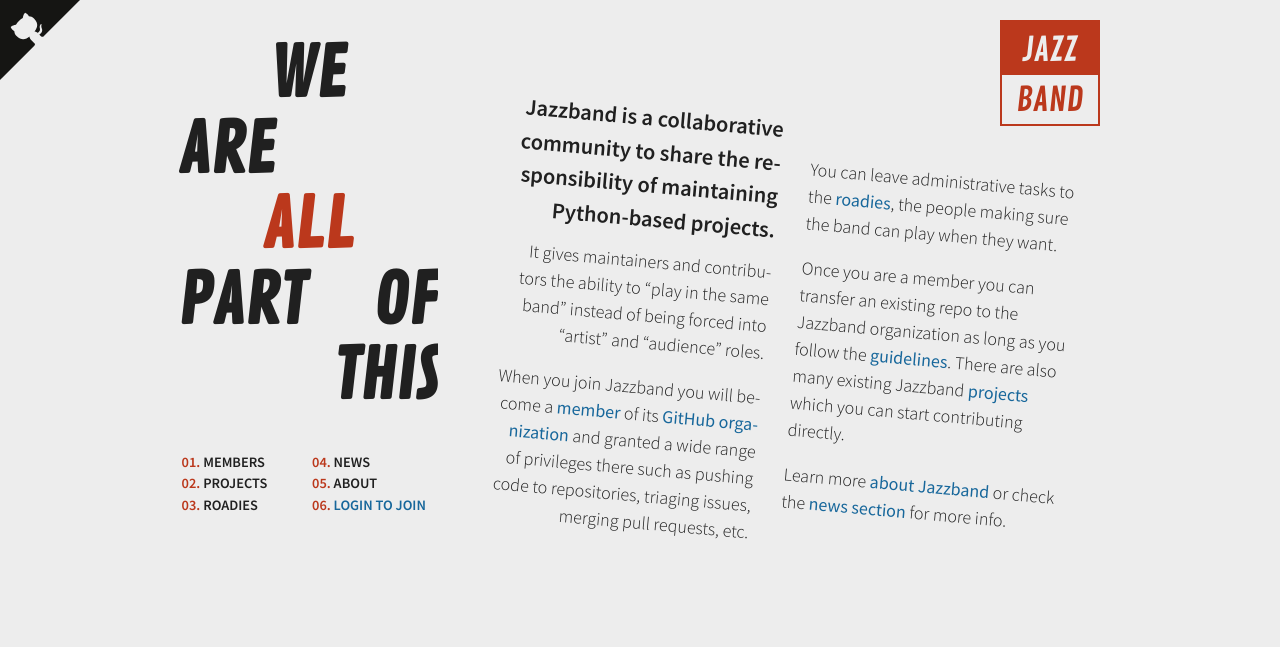
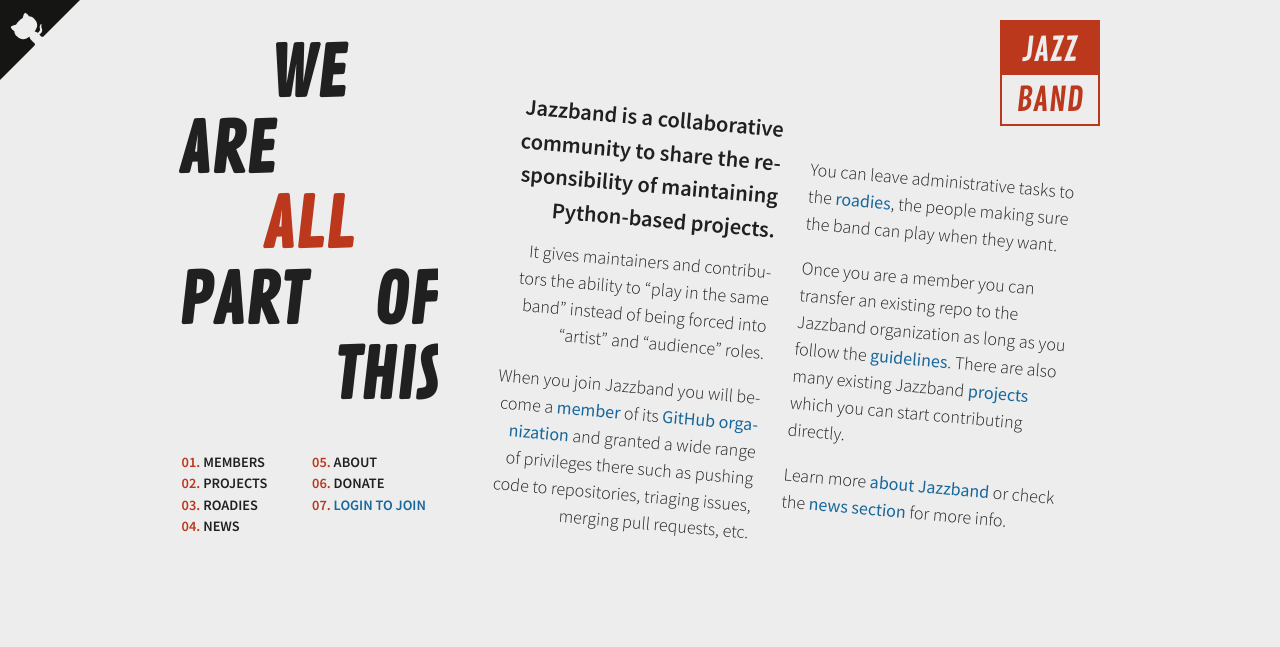
Before and after one commit to mykoladev3/Python-WebSite, a Flask app: page / in a window 1280 px wide. Shown: the top 647 px of the page. Run offline with Flask 2, Linux system fonts and the light colour scheme; style sheets or scripts are compiled from the project's sources; parts of the project's set-up code (start-up, migrations or seed data) failed here and were passed over; some libraries are stand-ins or nearby versions.

Commit message:
Add donation link.

```diff
--- a/jazzband/templates/base.html
+++ b/jazzband/templates/base.html
@@ -45,6 +45,7 @@
           <li>{{ macros.navigation_link(url_for('members.roadies'), 'Roadies') }}</li>
           <li>{{ macros.navigation_link(url_for('content.news'), 'News') }}</li>
           <li>{{ macros.navigation_link(url_for('content.about'), 'About') }}</li>
+          <li>{{ macros.navigation_link(url_for('content.donate'), 'Donate') }}</li>
           {% for page in about|sort(attribute='path') if page.path != 'index' %}
           <li>{{ macros.navigation_link(url_for('content.about', path=page.path), page.meta.navigation or page.title or page.path) }}</li>
           {% endfor %}
```
